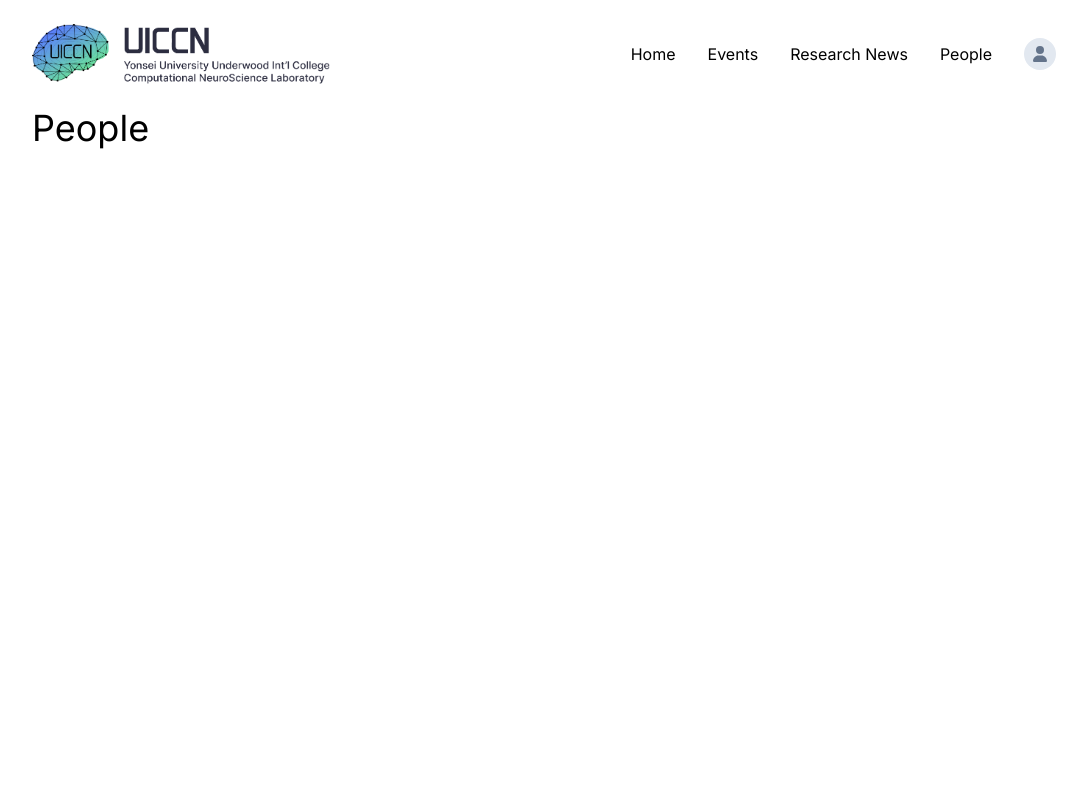
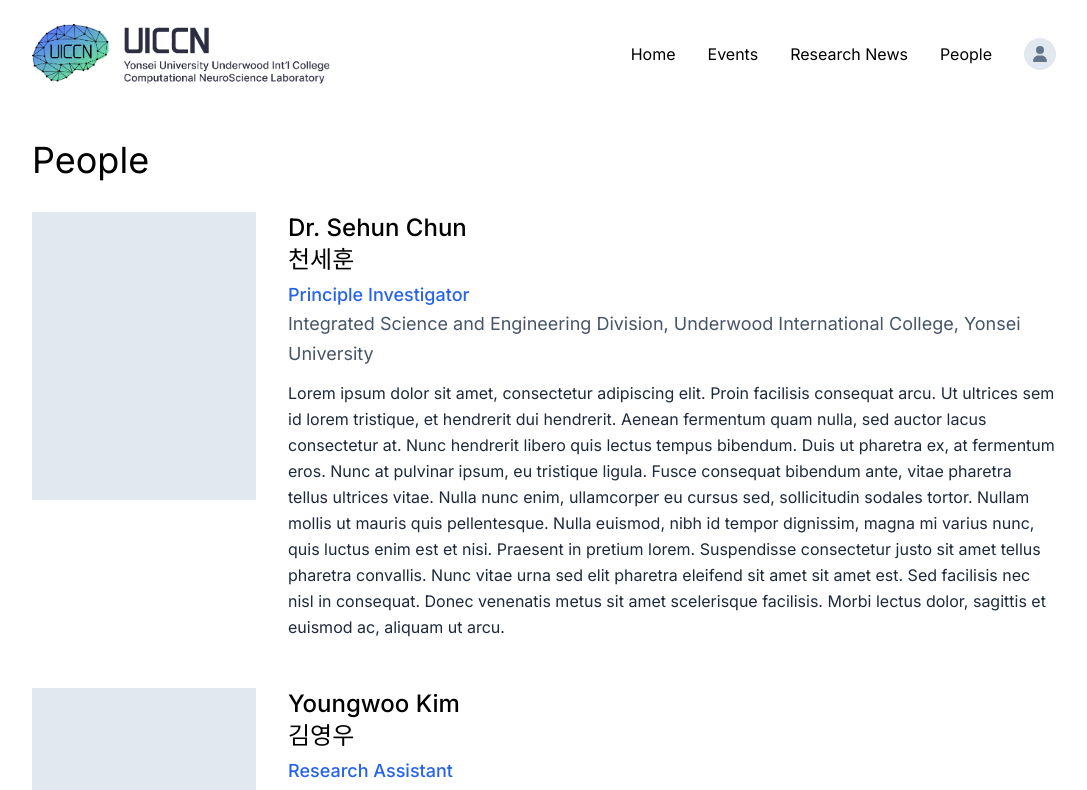
Before and after one commit to seanK200/uiccneuro, a Next.js app: page /people in a window 1280 px wide. Shown: the top 790 px of the page, without its empty margins (96-1183 px from the left). Built offline with nearby package versions, Linux system fonts and the light colour scheme.

Commit message:
feat/layouts for people page

```diff
--- a/app/people/page.tsx
+++ b/app/people/page.tsx
@@ -1,10 +1,39 @@
 import Container from '@components/Container';
+import { dummyMemberData } from '@/components/home/Members';
 
 export default function People() {
+  const data = dummyMemberData;
+
   return (
-    <main className="w-full min-h-screen">
+    <main className="py-8 w-full min-h-screen">
       <Container>
-        <h1 className="text-4xl">People</h1>
+        <h1 className="mb-8 text-4xl">People</h1>
+        {data.map((person) => (
+          <article
+            className="mb-12 last-of-type:mb-0 flex flex-col md:flex-row"
+            key={person.name.en + person.title}
+          >
+            <div className="shrink-0 mb-4 md:mb-0 md:mr-8 w-56 h-72 bg-slate-200"></div>
+            <div>
+              <h2 className="mb-1 text-2xl font-medium">
+                {person.name.en}
+                {person.name.kr && (
+                  <>
+                    <br />
+                    <span>{person.name.kr}</span>
+                  </>
+                )}
+              </h2>
+              <p className="font-medium text-lg text-blue-600 leading-relaxed">
+                {person.title}
+              </p>
+              <p className="mb-3 text-lg text-slate-600 leading-relaxed">
+                {person.affiliation}
+              </p>
+              <p className="text-slate-800 leading-relaxed">{person.bio}</p>
+            </div>
+          </article>
+        ))}
       </Container>
     </main>
   );
--- a/components/Nav.tsx
+++ b/components/Nav.tsx
@@ -41,7 +41,7 @@ export default function Nav() {
           />
         </Link>
         <ul
-          onClick={() => setIsOpen((p) => !p)}
+          onClick={() => setIsOpen(false)}
           className={`${
             isOpen
               ? 'absolute top-0 left-0 right-0 bottom-0 flex flex-col bg-white p-12 z-10'
--- a/components/home/Members.tsx
+++ b/components/home/Members.tsx
@@ -13,7 +13,10 @@ type Member = {
   bio?: string;
 };
 
-const data: Member[] = [
+const lorum =
+  'Lorem ipsum dolor sit amet, consectetur adipiscing elit. Proin facilisis consequat arcu. Ut ultrices sem id lorem tristique, et hendrerit dui hendrerit. Aenean fermentum quam nulla, sed auctor lacus consectetur at. Nunc hendrerit libero quis lectus tempus bibendum. Duis ut pharetra ex, at fermentum eros. Nunc at pulvinar ipsum, eu tristique ligula. Fusce consequat bibendum ante, vitae pharetra tellus ultrices vitae. Nulla nunc enim, ullamcorper eu cursus sed, sollicitudin sodales tortor. Nullam mollis ut mauris quis pellentesque. Nulla euismod, nibh id tempor dignissim, magna mi varius nunc, quis luctus enim est et nisi. Praesent in pretium lorem. Suspendisse consectetur justo sit amet tellus pharetra convallis. Nunc vitae urna sed elit pharetra eleifend sit amet sit amet est. Sed facilisis nec nisl in consequat. Donec venenatis metus sit amet scelerisque facilisis. Morbi lectus dolor, sagittis et euismod ac, aliquam ut arcu.';
+
+export const dummyMemberData: Member[] = [
   {
     name: {
       en: 'Dr. Sehun Chun',
@@ -23,6 +26,7 @@ const data: Member[] = [
     affiliation:
       'Integrated Science and Engineering Division, Underwood International College, Yonsei University',
     url: 'https://sites.google.com/site/uicschun/?pli=1',
+    bio: lorum,
   },
   {
     name: {
@@ -32,6 +36,7 @@ const data: Member[] = [
     title: 'Research Assistant',
     affiliation:
       'Institute of Human Complexity and System Science, Yonsei University',
+    bio: lorum,
   },
   {
     name: {
@@ -40,6 +45,7 @@ const data: Member[] = [
     },
     title: 'Undergraduate Research Assistant',
     affiliation: 'Nano Science and Engineering, Yonsei University',
+    bio: lorum,
   },
 ];
 
@@ -48,7 +54,7 @@ export default function Members() {
     <section>
       <h2 className="text-3xl mt-12 mb-4">People</h2>
       <div className="grid grid-cols-sm gap-8">
-        {data.map((member) => (
+        {dummyMemberData.map((member) => (
           <MemberItem key={member.name.en + member.title} data={member} />
         ))}
       </div>
```
